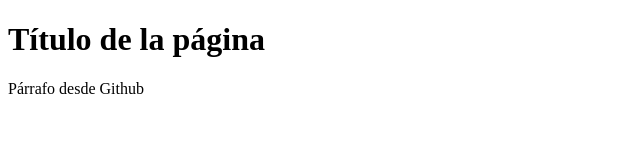
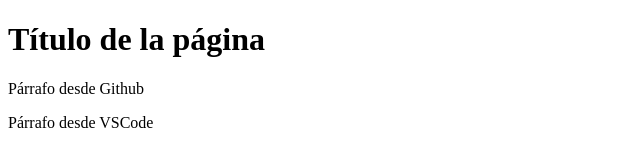
Before and after one commit to henrycadenaec/TrabajoConVSCode, a plain HTML site: page index.html in a window 1280 px wide. Shown: the whole page, without its empty margins (0-640 px from the left). Drawn offline with Linux system fonts and the light colour scheme.

Commit message:
Agragando parrafo desde VSCode

```diff
--- a/index.html
+++ b/index.html
@@ -9,5 +9,6 @@
   <body>
     <h1>Título de la página</h1>
     <p>Párrafo desde Github</p>
+    <p>Párrafo desde VSCode</p>
   </body>
 </html>
```
